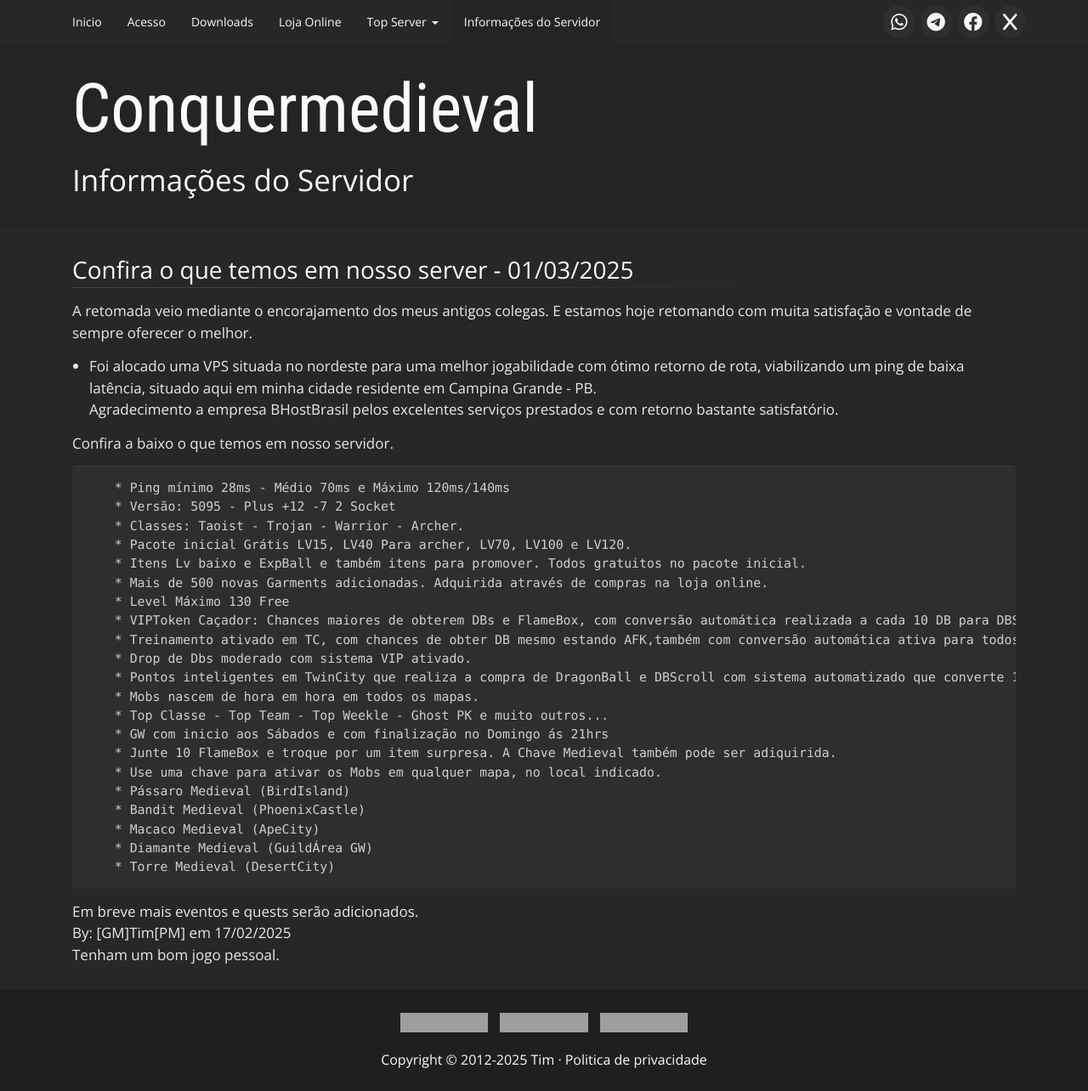
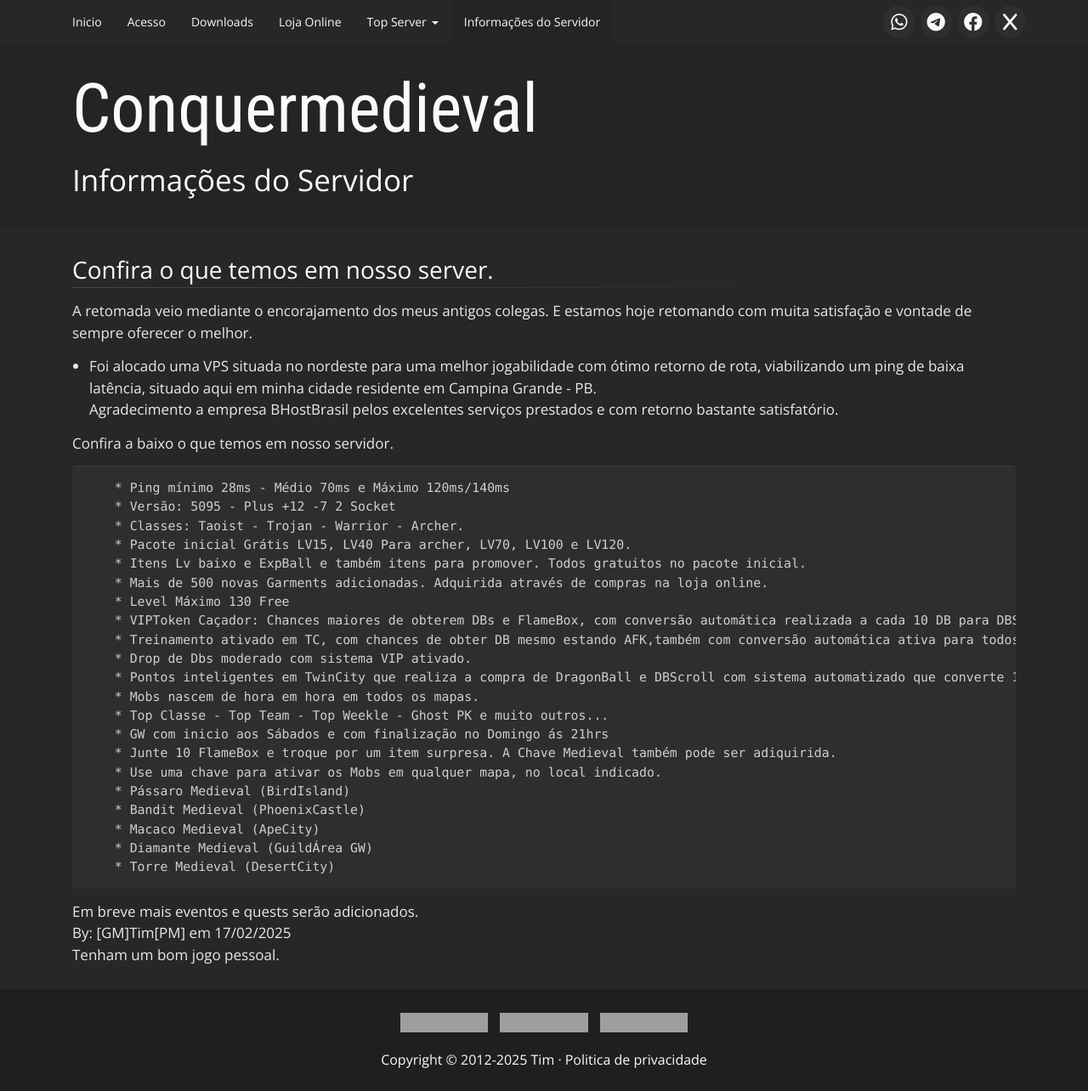
Before and after one commit to conquermedieval/conquermedieval.github.io, a Jekyll site: the page built from info.md, in a window 1280 px wide. Shown: the whole page at 85% size. Built offline with Jekyll 4.4.1, drawn with Linux system fonts in a browser that asks for light colours; grey boxes are pictures that could not be loaded.

Commit message:
Update info.md

```diff
--- a/info.md
+++ b/info.md
@@ -3,7 +3,7 @@ layout: markdown
 title: Informações do Servidor
 ---
 
-## Confira o que temos em nosso server - 01/03/2025 {#v15.0.0}
+## Confira o que temos em nosso server.
 
 A retomada veio mediante o encorajamento dos meus antigos colegas. E estamos hoje retomando com muita satisfação e vontade de sempre oferecer o melhor.
 
```
